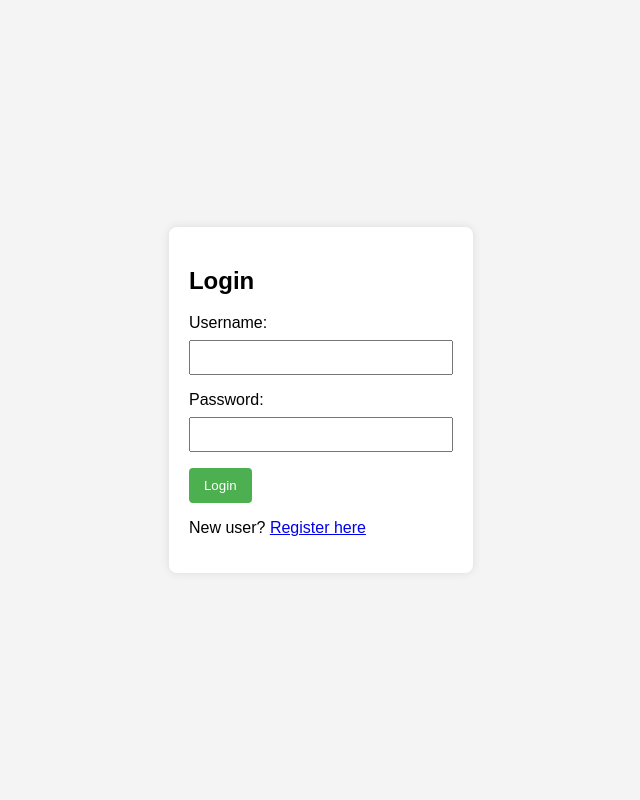
After one commit to mihai337/proiect, a Flask app: template templates/login.html in a window 1280 px wide. The commit adds this page. Shown: the whole page, without its empty margins (319-959 px from the left). Run offline with Flask 3, Linux system fonts and the light colour scheme; the template is opened without the code that fills it, so the values that code supplies are empty.

Commit message:
pagini html diferite

```diff
--- a/consumer_flask.py
+++ b/consumer_flask.py
@@ -64,9 +64,13 @@ def transaction():
                 return {"code" : "200" , "modBalance" : str(newbal)}
 
 
+@app.route("/index")
+def index():
+    return render_template("index.html")
+
 @app.route("/login")
 def login():
-    return render_template("index.html")
+    return render_template("login.html")
 
 @app.route("/sign-in")
 def sign_in():
--- a/main.py
+++ b/main.py
@@ -16,6 +16,7 @@ app.add_middleware(
     allow_methods=["*"],
     allow_headers=["*"],
 )
+
 @app.get("/")
 def home():
     raise HTTPException(status_code=status.HTTP_200_OK)
--- /dev/null
+++ b/templates/login.html
@@ -0,0 +1,113 @@
+<!DOCTYPE html>
+<html lang="en">
+
+<head>
+    <meta charset="UTF-8">
+    <meta name="viewport" content="width=device-width, initial-scale=1.0">
+    <script src="https://code.jquery.com/jquery-3.6.0.min.js"></script>
+    <title>Bank Page</title>
+    <style>
+        body {
+            font-family: Arial, sans-serif;
+            background-color: #f4f4f4;
+            margin: 0;
+            padding: 0;
+            display: flex;
+            align-items: center;
+            justify-content: center;
+            height: 100vh;
+        }
+
+        .login-container {
+            background-color: #fff;
+            border-radius: 8px;
+            padding: 20px;
+            box-shadow: 0 0 10px rgba(0, 0, 0, 0.1);
+        }
+
+        label {
+            display: block;
+            margin-bottom: 8px;
+        }
+
+        input {
+            width: 100%;
+            padding: 8px;
+            margin-bottom: 16px;
+            box-sizing: border-box;
+        }
+
+        button {
+            background-color: #4caf50;
+            color: #fff;
+            padding: 10px 15px;
+            border: none;
+            border-radius: 4px;
+            cursor: pointer;
+        }
+    </style>
+</head>
+
+<body>
+    <div class="login-container" id="login-div" style="display: block;">
+        <h2>Login</h2>
+        <form id="loginForm">
+            <label for="username">Username:</label>
+            <input type="text" id="username" name="username" required>
+
+            <label for="password">Password:</label>
+            <input type="password" id="password" name="password" required>
+
+            <button type="button" onclick="login()">Login</button>
+            <p>New user? <a href="/sign-in">Register here</a></p>
+        </form>
+
+    </div>
+
+    <script src="/scripts"></script>
+
+    <script>
+
+        function login() { //asta merge
+            var u = document.getElementById('username').value;
+            var p = document.getElementById('password').value;
+
+            if(u == '' || p == ''){
+                alert("Completati toate campurile");
+                return;
+            }
+
+            fetch('http://192.168.1.105:8000/login', {
+                method: 'POST',
+                headers: {
+                    'Content-Type': 'application/json',
+                },
+                body: JSON.stringify({ name: u, password: p }),
+            })
+                .then(response => response.json())
+                .then(data => {
+                    // Handle the response from the server
+                    if(data.code == 200){
+                        sessionStorage.setItem("username", u);
+                        sessionStorage.setItem("password", u);
+                        sessionStorage.setItem("balance", data.balance);
+                        // sessionStorage.setItem({ username: u, password : p, balance: data.balance });
+                        window.location.replace("/index");
+                    }
+                    else{
+                        alert("Login failed");
+                    }
+                    // showBalanceSection();
+                    // console.log(data);
+                    // You can redirect or perform other actions based on the response
+                })
+                .catch(error => {
+                    alert("Login failed");
+                    console.error('Error:', error);
+                });
+        }
+
+    </script>
+</body>
+
+</html>
--- a/templates/scripts/script.js
+++ b/templates/scripts/script.js
@@ -1,123 +1,3 @@
-// let currentUser = null;
+// let currentUser = sessionStorage.setItem(null);
 
-// function checkBalance(){
-//     var u = document.getElementById('username').value;
-
-//     fetch('http://192.168.1.10:8000/get-balance', {
-//         method: 'POST',
-//         headers: {
-//             'Content-Type': 'application/json',
-//         },
-//         body: JSON.stringify({ name: u }),
-//     })
-//         .then(response => response.json())
-//         .then(data => {
-//             // Handle the response from the server
-//             if(data.code == 200){
-//                 currentUser.balance = data.balance;
-//                 document.getElementById("balanceAmount").textContent = "$" + data.balance+".00";
-//             }
-//             else{
-//                 alert("Balance check failed ${currentUser.username}");
-//             }
-//             // console.log(data);
-//             // You can redirect or perform other actions based on the response
-//         })
-//         .catch(error => {
-//             alert("Login failed");
-//             console.error('Error:', error);
-//         });
-// }
-
-// function login() { //asta merge
-//     var u = document.getElementById('username').value;
-//     var p = document.getElementById('password').value;
-
-//     if(u == '' || p == ''){
-//         alert("Completati toate campurile");
-//         return;
-//     }
-
-//     fetch('http://192.168.1.10:8000/login', {
-//         method: 'POST',
-//         headers: {
-//             'Content-Type': 'application/json',
-//         },
-//         body: JSON.stringify({ name: u, password: p }),
-//     })
-//         .then(response => response.json())
-//         .then(data => {
-//             // Handle the response from the server
-//             if(data.code == 200){
-//                 currentUser = { username: u, password : p, balance: data.balance };
-//                 window.location.replace("/index");
-//             }
-//             else{
-//                 alert("Login failed");
-//             }
-//             // showBalanceSection();
-//             // console.log(data);
-//             // You can redirect or perform other actions based on the response
-//         })
-//         .catch(error => {
-//             alert("Login failed");
-//             console.error('Error:', error);
-//         });
-// }
-
-// function modifyBalance() {
-//     // const modifyAmount = parseFloat(document.getElementById('modifyAmount').value);
-//     // if (!isNaN(modifyAmount)) {
-//     //     currentUser.balance += modifyAmount;
-//     //     document.getElementById('balanceAmount').textContent = `$${currentUser.balance.toFixed(2)}`;
-//     // } else {
-//     //     alert('Please enter a valid number to modify the balance.');
-//     // }
-
-//     $.post('/trans' , {username : currentUser.username},function(data){
-//         // $.currentUser.balance = data.balance;
-//         if(data.code == '200')
-//             alert(" ");
-//         document.getElementById("balanceAmount").textContent = "$" + data.modBalance+".00";
-//     } , 'json')
-// }
-
-// function modifyBalance() {
-//     // const modifyAmount = parseFloat(document.getElementById('modifyAmount').value);
-//     // if (!isNaN(modifyAmount)) {
-//     //     currentUser.balance += modifyAmount;
-//     //     document.getElementById('balanceAmount').textContent = `$${currentUser.balance.toFixed(2)}`;
-//     // } else {
-//     //     alert('Please enter a valid number to modify the balance.');
-//     // }
-
-//     $.post('/trans' , {username : currentUser.username},function(data){
-//         // $.currentUser.balance = data.balance;
-//         if(data.code == '200')
-//             alert(" ");
-//         document.getElementById("balanceAmount").textContent = "$" + data.modBalance+".00";
-//     } , 'json')
-// }
-
-// function showLogin() {
-//     document.getElementById('signin-div').style.display = 'none';
-//     document.getElementById('login-div').style.display = 'block';
-// }
-
-// function showBalanceSection() {
-//     document.getElementById('loggedInUsername').textContent = currentUser.username;
-//     document.getElementById('balanceAmount').textContent = `$${currentUser.balance.toFixed(2)}`;
-//     document.getElementById("username").textContent = '';
-//     document.getElementById("password").textContent='';
-//     document.getElementById('login-div').style.display = 'none';
-//     document.getElementById('balanceSection').style.display = 'block';
-// }
-
-// function logout() {
-//     currentUser = null;
-//     document.getElementById('balanceSection').style.display = 'none';
-//     document.getElementById('login-div').style.display = 'block';
-//     document.getElementById('username').textContent = '';
-//     document.getElementById("password").textContent='';
-
-// }
+const ip = "http://192.168.1.105:8000";
```
Also changed, not shown: templates/index.html (+25 -73 lines).
